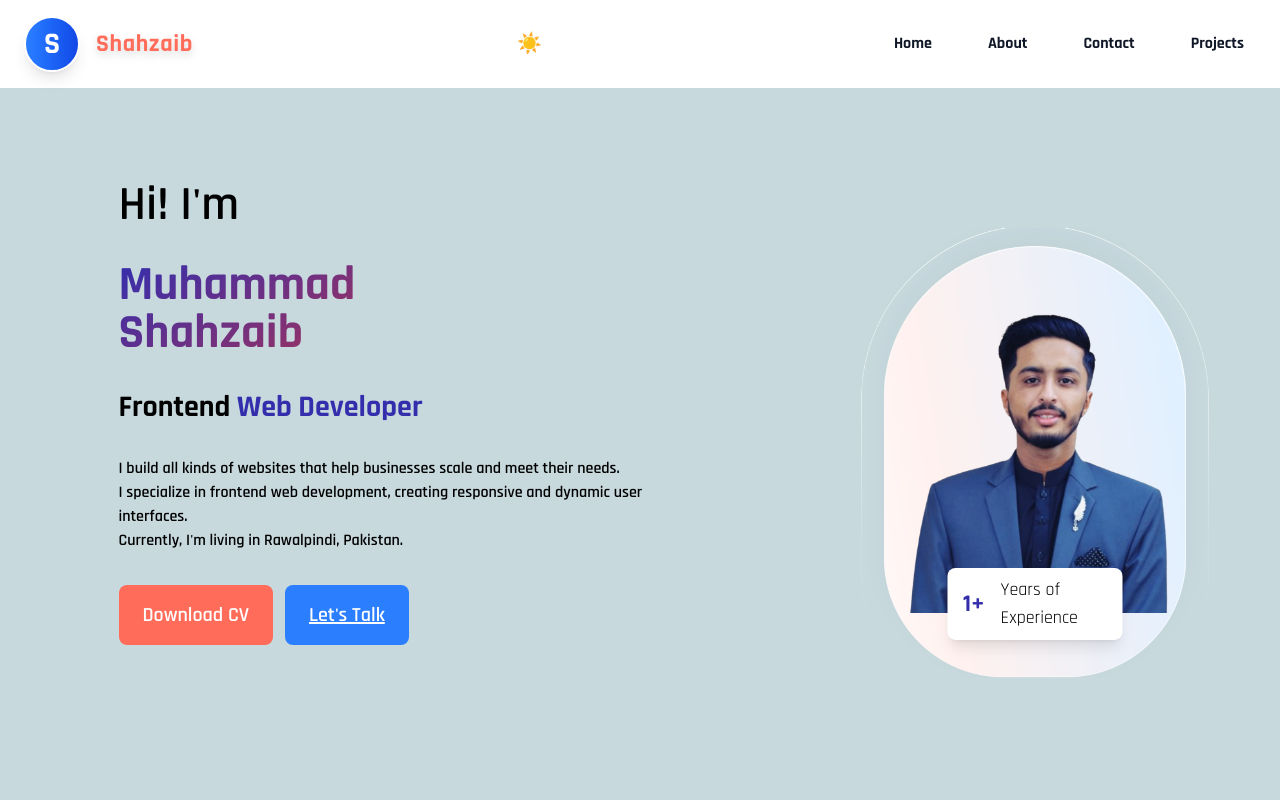
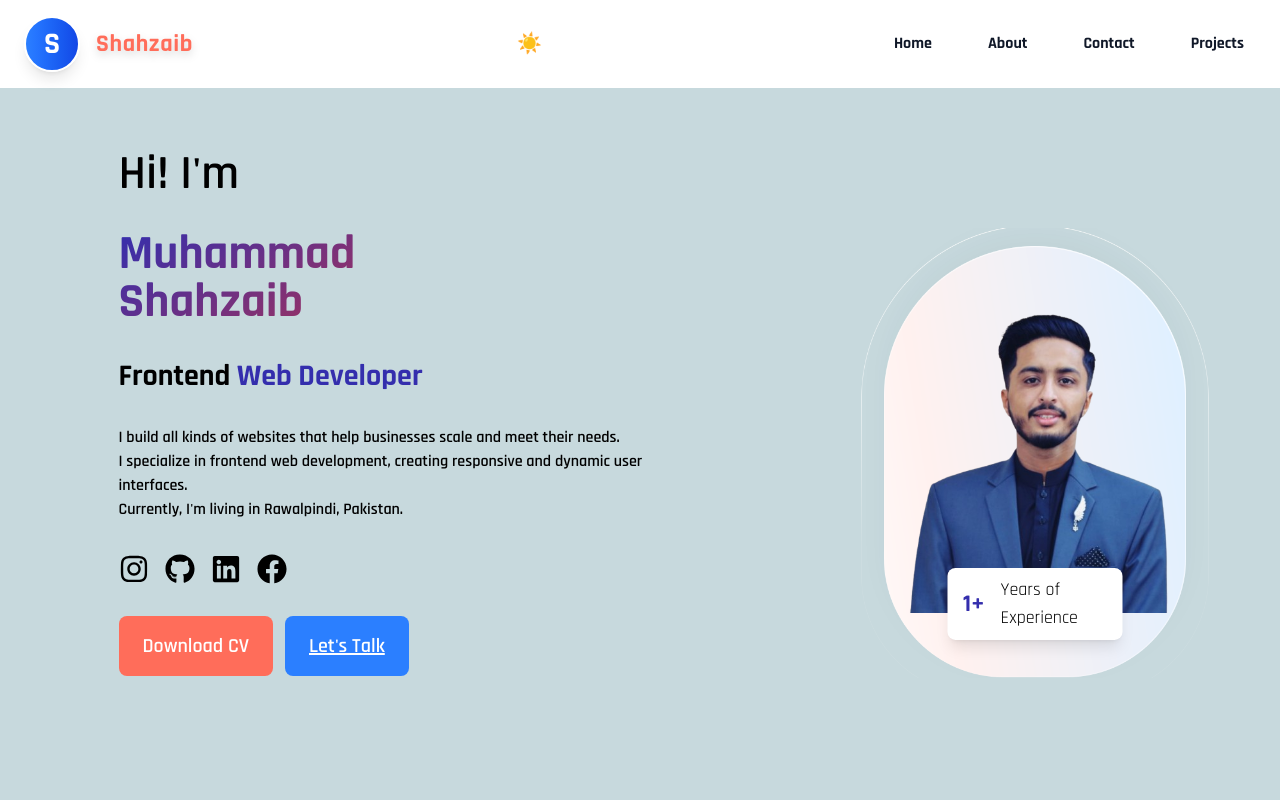
Before and after one commit to MuhammadShahzaib1423/React_Portfolio, a React (Vite) app: page / in a window 1280 px wide. Shown: the top 800 px of the page. Built offline with nearby package versions, Linux system fonts and the light colour scheme.

Commit message:
Complete Code

```diff
--- a/src/Components/Home.jsx
+++ b/src/Components/Home.jsx
@@ -6,6 +6,7 @@ import dimage3 from "../assets/bg/dimage3.png";
 import About from "./About";
 import Contact from "./Contact";
 import Projects from "./Projects";
+import { FaInstagram, FaGithub, FaLinkedin, FaFacebook } from "react-icons/fa";
 
 const Home = () => {
   const [showScroll, setShowScroll] = useState(false);
@@ -65,6 +66,20 @@ const Home = () => {
               I specialize in frontend web development, creating responsive and dynamic user interfaces. <br />
               Currently, I'm living in Rawalpindi, Pakistan.
             </motion.p>
+            <div className='social-icons flex space-x-4 text-3xl md:text-3xl'>
+  <a href='https://www.instagram.com/shahzaib1___' target='_blank' rel='noreferrer' className="hover:text-[#FF6d5A]  cursor-pointer hover:scale-110 transition-transform duration-300">
+    <FaInstagram className='social-icon' />
+  </a>
+  <a href='https://github.com/MuhammadShahzaib1423' target='_blank' rel='noreferrer' className="hover:text-[#FF6d5A]  cursor-pointer hover:scale-110 transition-transform duration-300">
+    <FaGithub className='social-icon' />
+  </a>
+  <a href='https://www.linkedin.com/in/m-shahzaib-30b550244/' target='_blank' rel='noreferrer' className="hover:text-[#FF6d5A]  cursor-pointer hover:scale-110 transition-transform duration-300">
+    <FaLinkedin className='social-icon' />
+  </a>
+  <a href='https://www.facebook.com/shahzaib.rashid.35513' target='_blank' rel='noreferrer' className="hover:text-[#FF6d5A]  cursor-pointer hover:scale-110 transition-transform duration-300" >
+    <FaFacebook className='social-icon' />
+  </a>
+      </div>
 
             {/* Buttons */}
             <div className="flex space-x-3  items-center">
```
Also changed, not shown: src/Components/About.jsx (line endings or trailing spaces).
